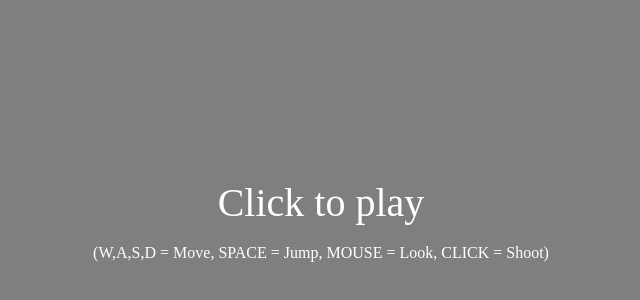
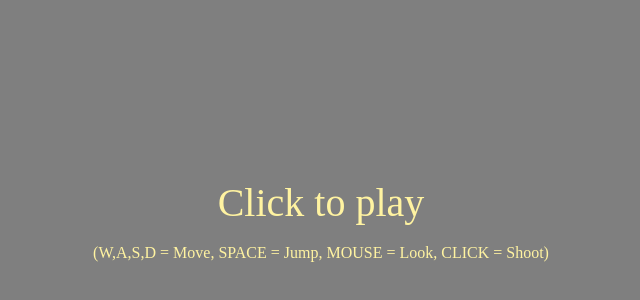
Before and after one commit to nilirias/ProyectoFinalGraficas, a website with bundled scripts: page public/index.html in a window 1280 px wide. Shown: the part 180-480 px from the top of the page, without its empty margins (319-959 px from the left). Built offline with nearby package versions, Linux system fonts and the light colour scheme.

Commit message:
Cambié dependencias

```diff
--- a/public/controller.js
+++ b/public/controller.js
@@ -1,4 +1,4 @@
-import * as THREE from 'https://unpkg.com/three@0.122.0/build/three.module.js'
+import * as THREE from 'three'
 import * as CANNON from './cannon/cannon-es.js'
 /**
  * @author mrdoob / http://mrdoob.com/
--- a/public/index.html
+++ b/public/index.html
@@ -20,7 +20,7 @@
         align-items: center;
 
         background-color: rgba(0, 0, 0, 0.5);
-        color: #ffffff;
+        color: #fff3a1;
         text-align: center;
 
         cursor: pointer;
@@ -47,8 +47,8 @@
 
     <script type="module">
       import * as CANNON from './cannon/cannon-es.js'
-      import * as THREE from 'https://unpkg.com/three@0.122.0/build/three.module.js'
-      import Stats from 'https://unpkg.com/three@0.122.0/examples/jsm/libs/stats.module.js'
+      import * as THREE from 'three'
+      import Stats from './jsm/libs/stats.module.js'
       import { PointerLockControlsCannon } from './controller.js'
 
       /**
```
